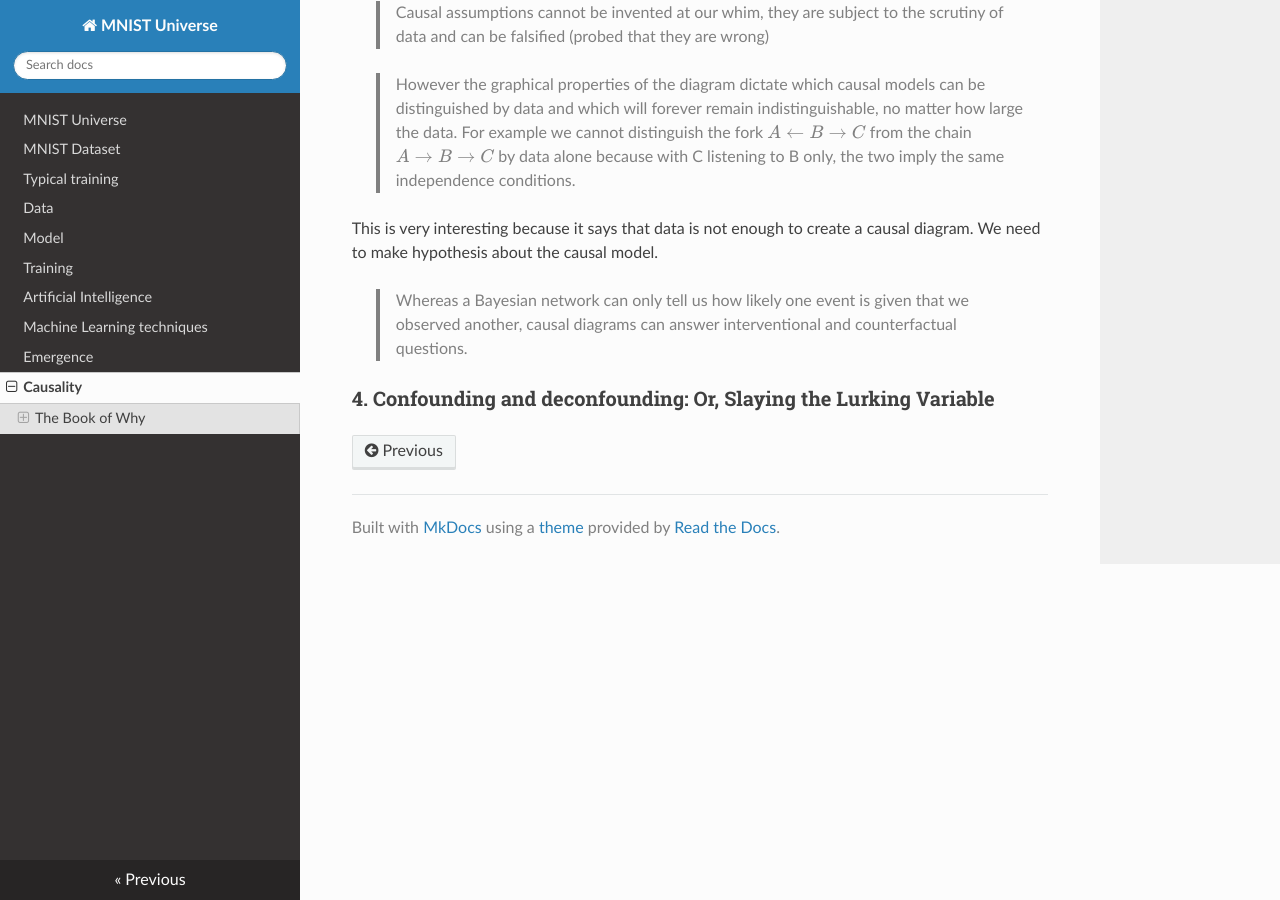
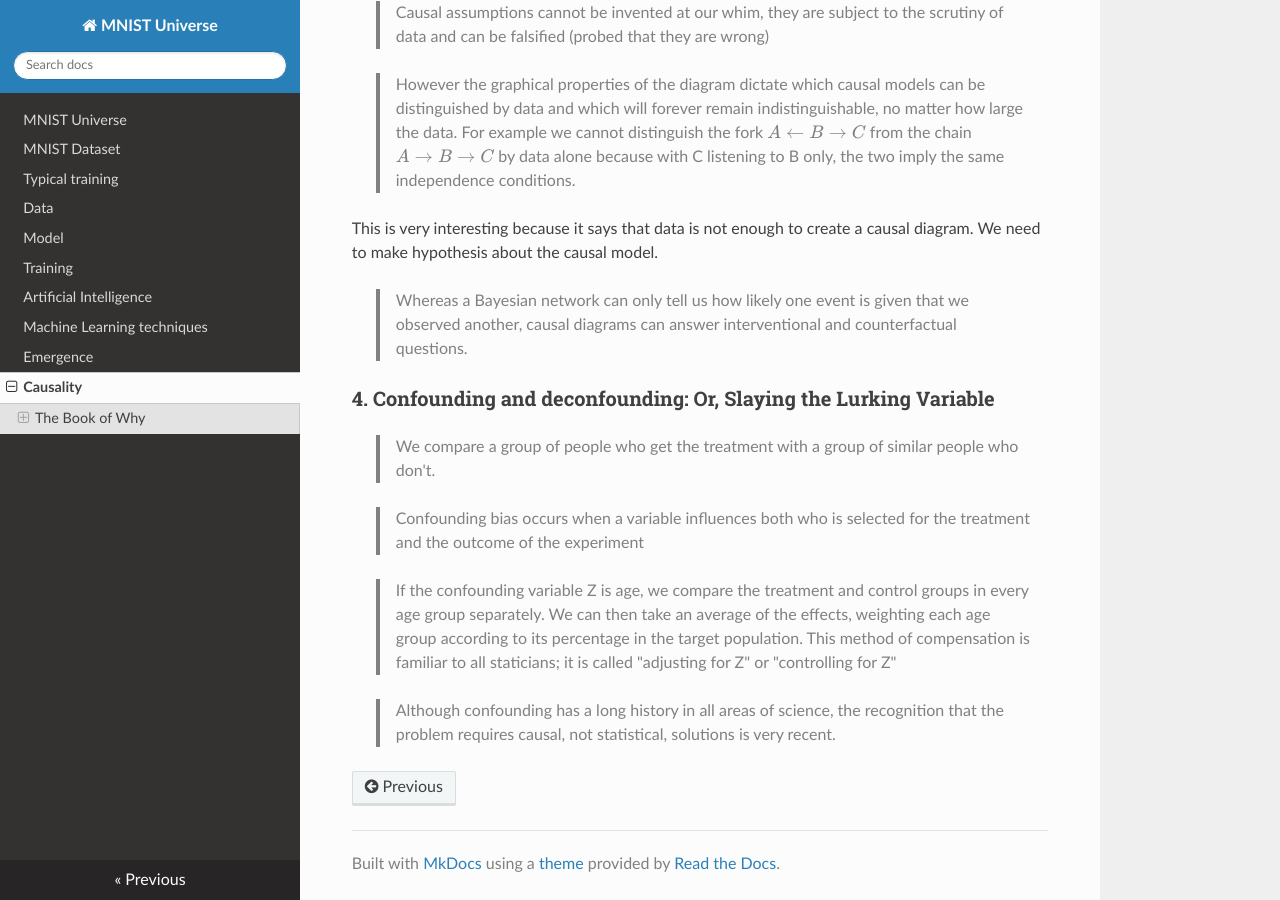
Before and after one commit to ironbar/mnist_universe, an MkDocs documentation site: the page built from docs/08_causality.md, in a window 1280 px wide and 900 px high, scrolled down 5534 px. Built offline with MkDocs 1.6.1, drawn with Linux system fonts in a browser that asks for light colours; nearby versions of some CDN libraries; formulas are drawn with MathJax 3.

Commit message:
Update 08_causality.md

```diff
--- a/docs/08_causality.md
+++ b/docs/08_causality.md
@@ -159,3 +159,17 @@ to make hypothesis about the causal model.
 > Whereas a Bayesian network can only tell us how likely one event is given that we observed another, causal diagrams can answer interventional and counterfactual questions.
 
 ### 4. Confounding and deconfounding: Or, Slaying the Lurking Variable
+
+> We compare a group of people who get the treatment with a group of similar people who don't.
+
+<!-- -->
+
+> Confounding bias occurs when a variable influences both who is selected for the treatment and the outcome of the experiment
+
+<!-- -->
+
+> If the confounding variable Z is age, we compare the treatment and control groups in every age group separately. We can then take an average of the effects, weighting each age group according to its percentage in the target population. This method of compensation is familiar to all staticians; it is called "adjusting for Z" or "controlling for Z"
+
+<!-- -->
+
+> Although confounding has a long history in all areas of science, the recognition that the problem requires causal, not statistical, solutions is very recent.
```
